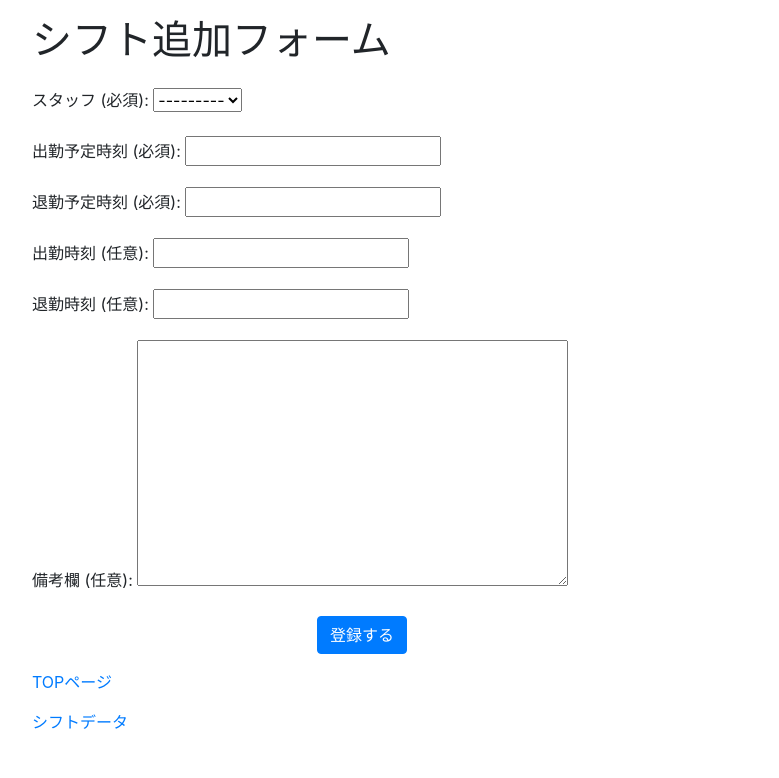
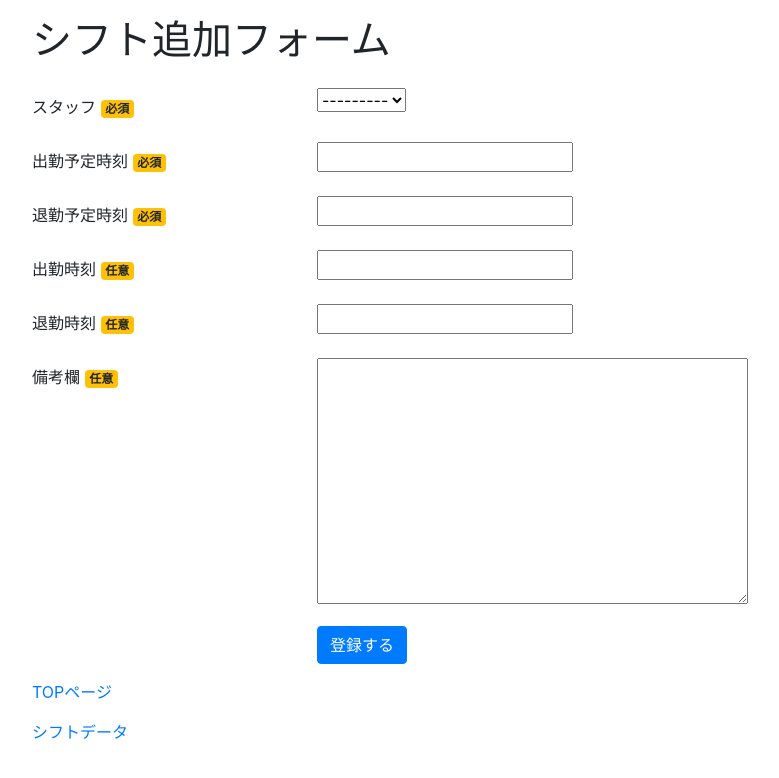
Before and after one commit to osumi-kyopuro/account, a Django app: page /attendance2/add_shift in a window 1280 px wide. Shown: the top 778 px of the page, without its empty margins (53-832 px from the left). Run offline with Django 3.2, Linux system fonts and the light colour scheme; data comes from the database, SQL or seed files in the repository; both versions use the stored data as it was after the commit; some libraries are stand-ins or nearby versions.

Commit message:
design is changed

```diff
--- a/attendance2/templates/attendance2/add_manyshift.html
+++ b/attendance2/templates/attendance2/add_manyshift.html
@@ -47,7 +47,10 @@
 
       <form method="POST" novalidate>
           {% csrf_token %}
-          {{ form_set }}
+          {{form_set}}
+
+
+
 
           <!-- 確認ボタン -->
           <div class="form-group row justify-content-end">
--- a/attendance2/templates/attendance2/add_shift.html
+++ b/attendance2/templates/attendance2/add_shift.html
@@ -46,7 +46,83 @@
 
       <form method="POST" novalidate>
           {% csrf_token %}
-          {{ form.as_p }}
+
+          <!--{{ form.as_p }}-->
+          <!-- ユーザ名 -->
+          <div class="form-group row">
+            <label for="user" class="col-md-3 col-form-label">
+                スタッフ <span class="badge badge-warning">必須</span>
+            </label>
+            <div class="col-md-9">
+                {% csrf_token %}
+                {{ form.user }}
+            </div>
+          </div>
+          <!-- /ユーザ名 -->
+
+        <!-- 出勤予定時刻 -->
+        <div class="form-group row">
+          <label for="user" class="col-md-3 col-form-label">
+              出勤予定時刻 <span class="badge badge-warning">必須</span>
+          </label>
+          <div class="col-md-9">
+              {% csrf_token %}
+              {{ form.scheduled_attend_time }}
+          </div>
+        </div>
+         <!-- /出勤予定時刻 -->
+
+
+      <!-- 退勤予定時刻 -->
+      <div class="form-group row">
+        <label for="user" class="col-md-3 col-form-label">
+            退勤予定時刻 <span class="badge badge-warning">必須</span>
+        </label>
+        <div class="col-md-9">
+            {% csrf_token %}
+            {{ form.scheduled_leave_time }}
+        </div>
+      </div>
+      <!-- /退勤予定時刻 -->
+
+      <!-- 出勤時刻 -->
+      <div class="form-group row">
+        <label for="user" class="col-md-3 col-form-label">
+            出勤時刻 <span class="badge badge-warning">任意</span>
+        </label>
+        <div class="col-md-9">
+            {% csrf_token %}
+            {{ form.attend_time }}
+        </div>
+      </div>
+       <!-- /出勤時刻 -->
+
+
+    <!-- 退勤時刻 -->
+    <div class="form-group row">
+      <label for="user" class="col-md-3 col-form-label">
+          退勤時刻 <span class="badge badge-warning">任意</span>
+      </label>
+      <div class="col-md-9">
+          {% csrf_token %}
+          {{ form.leave_time }}
+      </div>
+    </div>
+    <!-- /退勤時刻 -->
+
+    <!-- 備考欄 -->
+    <div class="form-group row">
+      <label for="user" class="col-md-3 col-form-label">
+          備考欄 <span class="badge badge-warning">任意</span>
+      </label>
+      <div class="col-md-9">
+          {% csrf_token %}
+          {{ form.remarks }}
+      </div>
+    </div>
+    <!-- /備考欄 -->
+
+
 
           <!-- 確認ボタン -->
           <div class="form-group row justify-content-end">
--- a/attendance2/templates/attendance2/list.html
+++ b/attendance2/templates/attendance2/list.html
@@ -8,7 +8,7 @@
     <!-- Bootstrap CSS -->
     <link rel="stylesheet" href="https://stackpath.bootstrapcdn.com/bootstrap/4.5.0/css/bootstrap.min.css" integrity="sha384-9aIt2nRpC12Uk9gS9baDl411NQApFmC26EwAOH8WgZl5MYYxFfc+NcPb1dKGj7Sk" crossorigin="anonymous">
 
-    <title>{{title}} - 勤怠管理OSUMI</title>
+    <title>全体のシフトデータ{{title}} - 勤怠管理OSUMI</title>
   </head>
   <body>
     <!--<h1>Hello, world!</h1>-->
@@ -26,7 +26,7 @@
 
   <div class="container">
     <p></p>
-    <h1>{{title}}</h1>
+    <h1>全体のシフトデータ{{title}}</h1>
   </div>
 
   <div class="py-3">
--- a/attendance2/templates/attendance2/user_search.html
+++ b/attendance2/templates/attendance2/user_search.html
@@ -48,7 +48,7 @@
           <!-- ユーザ名 -->
           <div class="form-group row">
               <label for="user" class="col-md-3 col-form-label">
-                  ユーザ名 <span class="badge badge-warning">必須</span>
+                  スタッフ <span class="badge badge-warning">必須</span>
               </label>
               <div class="col-md-9">
                   {% csrf_token %}
--- a/attendance2/views.py
+++ b/attendance2/views.py
@@ -46,7 +46,8 @@
                 'data': data,#データ整合完了データ
                 'time_series_flag' :time_series_flag,
                 'time_over_flag' :time_over_flag,
-                'data_alignment_flag':data_alignment_flag
+                'data_alignment_flag':data_alignment_flag,
+                'title':'(登録順)'
             }
     return render(request, 'attendance2/list.html', params)
 def shift_addition_menu(request):#シフト追加メニュー
@@ -55,7 +56,7 @@
 
 def add_shift(request):#シフト1件追加
     from .models import Attendance
-    params = {'message': '', 'form': None}
+    params = {'message': '','title':'(登録順)', 'form': None}
     if request.method == 'POST':
         form = AttendForm(request.POST)
         if form.is_valid():
@@ -126,7 +127,7 @@
     params = {  'message': 'データ一覧',
                 'data': data,
                 'sort_flag':sort_flag,
-                'title':'全体のシフトデータ(時系列順)'
+                'title':'(時系列順)'
             }
     return render(request, 'attendance2/list.html', params)
 
@@ -136,7 +137,7 @@
     data = Attendance.objects.all()
     params = {  'message': 'データ一覧',
                 'data': data,
-                'title':'全体のシフトデータ(登録順)'
+                'title':'(登録順)'
             }
     return render(request, 'attendance2/list.html', params)
 
```
Also changed, not shown: db.sqlite3.
